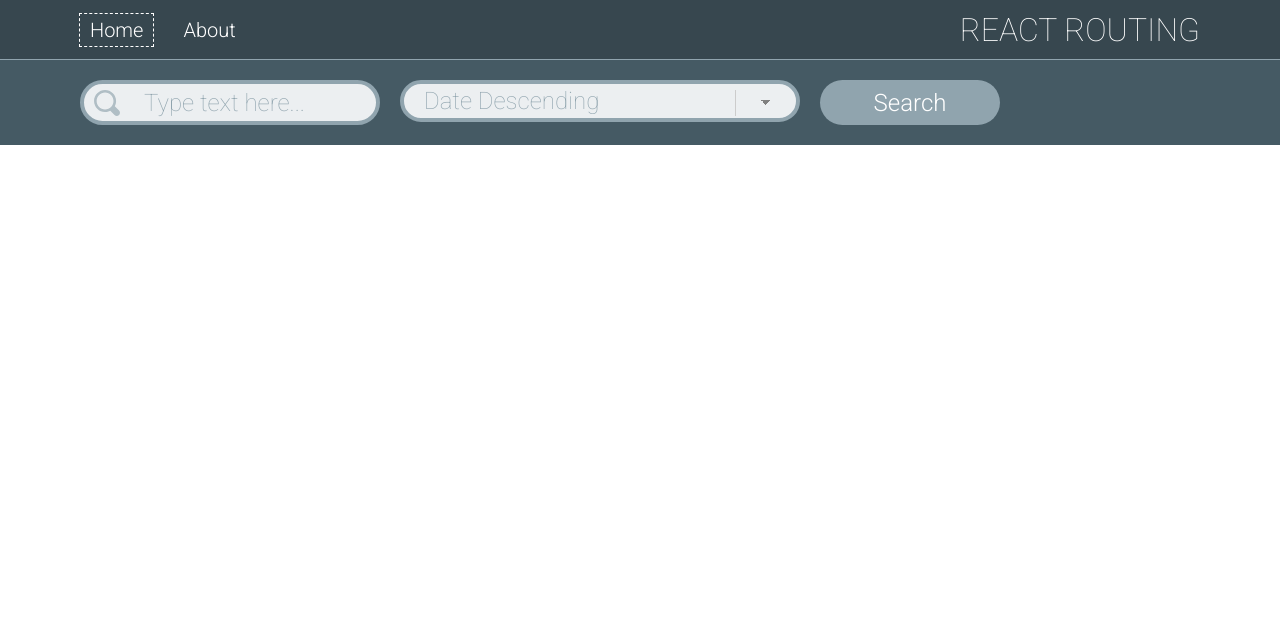
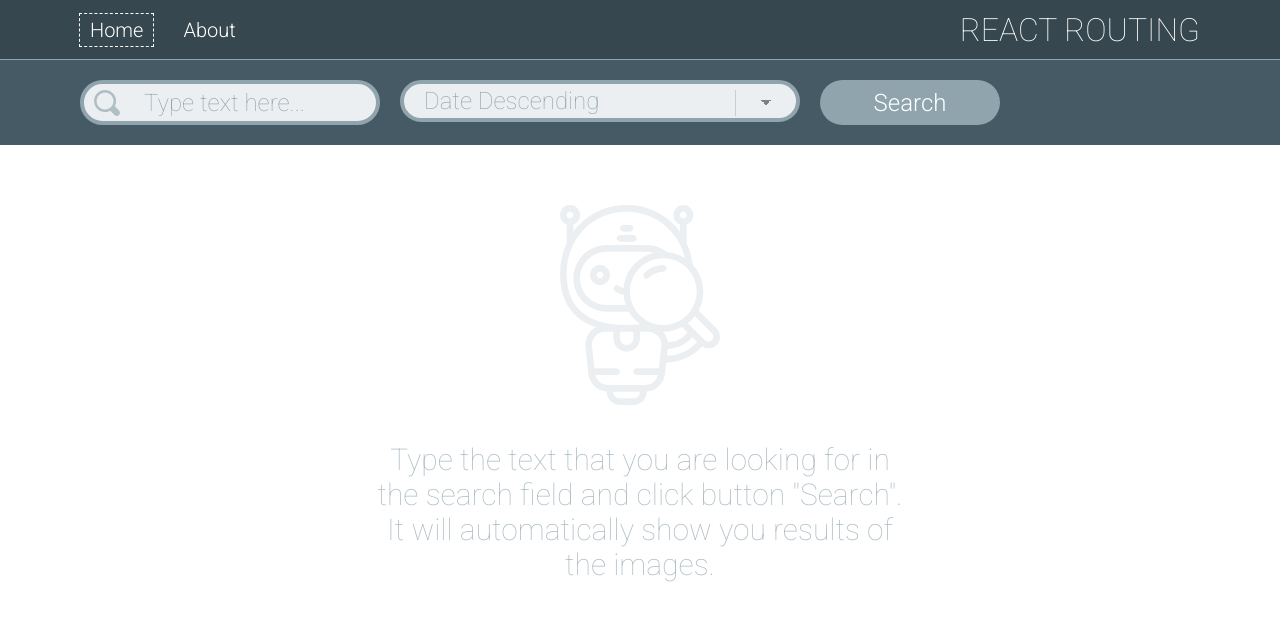
Before and after one commit to kagerka/react-2021-q3, a React app in the folder react-api/: page / in a window 1280 px wide. Shown: the top 620 px of the page. Built offline with nearby package versions, Linux system fonts and the light colour scheme.

Commit message:
fix: add search info

```diff
--- a/react-api/src/components/search/Search.jsx
+++ b/react-api/src/components/search/Search.jsx
@@ -97,7 +97,17 @@ function Search() {
       ) : (
         <NotFound searchValue={searchValue} beforeSearch={beforeSearch} />
       )}
-      {isLoading ? <Loading /> : <div></div>}
+      {isLoading ? (
+        <Loading />
+      ) : (
+        <div className={styles.search_info}>
+          <img src='./icons/bot.svg' alt='' />
+          <p>
+            Type the text that you are looking for in the search field and click button "Search". It will automatically
+            show you results of the images.
+          </p>
+        </div>
+      )}
     </animated.div>
   );
 }
--- a/react-api/src/components/search/Search.module.scss
+++ b/react-api/src/components/search/Search.module.scss
@@ -1,7 +1,3 @@
-.header_wrapper {
-  height: calc(100vh - 60px);
-}
-
 .header {
   width: 100%;
 
@@ -65,7 +61,7 @@
     color: #90a4ae;
     font-weight: 100;
     background-image: linear-gradient(45deg, transparent 50%, gray 50%),
-    linear-gradient(135deg, gray 50%, transparent 50%), linear-gradient(to right, #ccc, #ccc);
+      linear-gradient(135deg, gray 50%, transparent 50%), linear-gradient(to right, #ccc, #ccc);
     background-position: calc(100% - 30px) 16px, calc(100% - 25px) 16px, calc(100% - 2.5em) 6px;
     background-size: 5px 5px, 5px 5px, 1px 26px;
     background-repeat: no-repeat;
@@ -73,7 +69,7 @@
 
     .filter:focus {
       background-image: linear-gradient(45deg, green 50%, transparent 50%),
-      linear-gradient(135deg, transparent 50%, green 50%), linear-gradient(to right, #ccc, #ccc);
+        linear-gradient(135deg, transparent 50%, green 50%), linear-gradient(to right, #ccc, #ccc);
       background-position: calc(100% - 15px) 1em, calc(100% - 20px) 1em, calc(100% - 2.5em) 0.5em;
       background-size: 5px 5px, 5px 5px, 1px 1.5em;
       background-repeat: no-repeat;
@@ -113,3 +109,17 @@
     cursor: pointer;
   }
 }
+
+.search_info {
+  font-size: 30px;
+  color: #b0bec5;
+  font-weight: 100;
+  max-width: 600px;
+  text-align: center;
+  margin: 0 auto;
+  padding: 60px 30px;
+
+  & img {
+    width: 200px;
+  }
+}
```
Also changed, not shown: react-api/public/icons/bot.svg (added).
